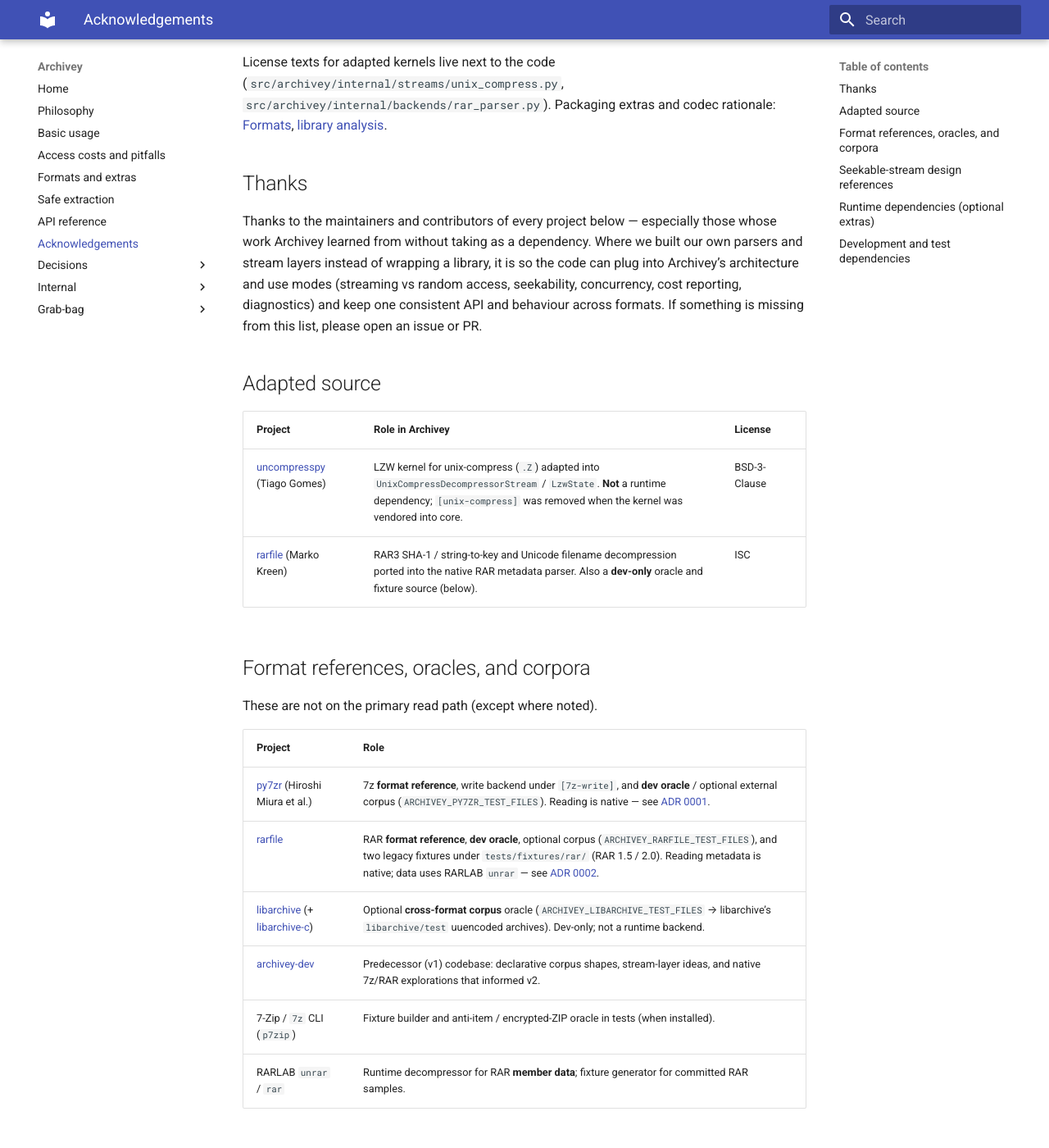
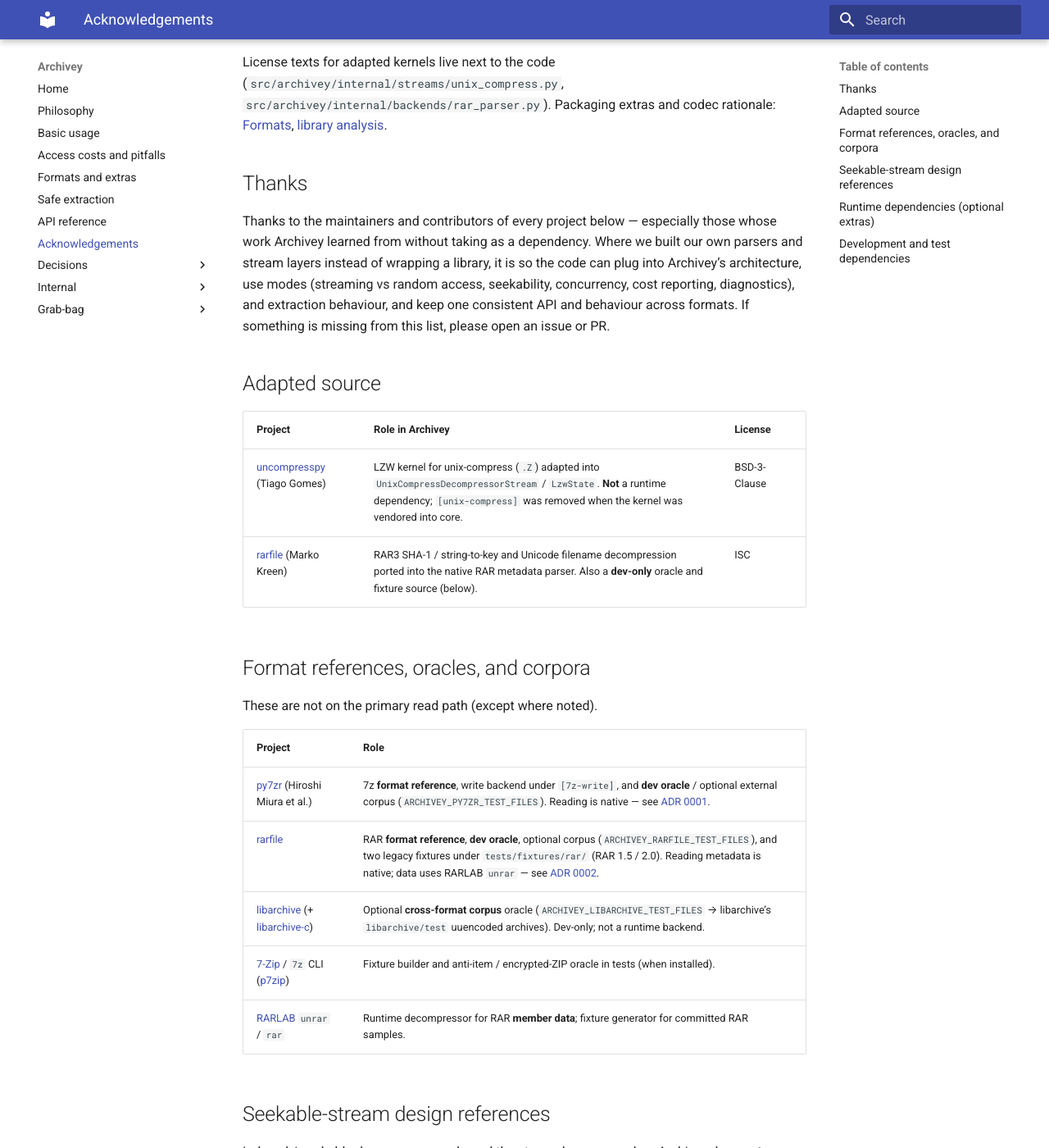
Before and after one commit to davitf/archivey-2, an MkDocs documentation site: the page built from docs/acknowledgements.md, in a window 1280 px wide and 1400 px high, scrolled down 209 px. Shown: the whole window at 82% size. Built offline with MkDocs 1.6.1 and Material for MkDocs 9.7.7, drawn with Linux system fonts in a browser that asks for light colours; part of the change alters nothing that is shown; some of the changed text lies outside the part shown.

Commit message:
docs: refine acknowledgements links and framing
Mention extraction behaviour with architecture/use modes, drop archivey-dev,
and link project / stdlib pages throughout the tables.

Co-authored-by: Davi Figueiredo <davitf@users.noreply.github.com>

```diff
--- a/docs/acknowledgements.md
+++ b/docs/acknowledgements.md
@@ -15,9 +15,10 @@ License texts for adapted kernels live next to the code
 Thanks to the maintainers and contributors of every project below — especially those
 whose work Archivey learned from without taking as a dependency. Where we built our own
 parsers and stream layers instead of wrapping a library, it is so the code can plug into
-Archivey’s architecture and use modes (streaming vs random access, seekability,
-concurrency, cost reporting, diagnostics) and keep one consistent API and behaviour
-across formats. If something is missing from this list, please open an issue or PR.
+Archivey’s architecture, use modes (streaming vs random access, seekability,
+concurrency, cost reporting, diagnostics), and extraction behaviour, and keep one
+consistent API and behaviour across formats. If something is missing from this list,
+please open an issue or PR.
 
 ## Adapted source
 
@@ -35,9 +36,8 @@ These are not on the primary read path (except where noted).
 | [py7zr](https://github.com/miurahr/py7zr) (Hiroshi Miura et al.) | 7z **format reference**, write backend under `[7z-write]`, and **dev oracle** / optional external corpus (`ARCHIVEY_PY7ZR_TEST_FILES`). Reading is native — see [ADR 0001](decisions/0001-native-7z-not-py7zr.md). |
 | [rarfile](https://github.com/markokr/rarfile) | RAR **format reference**, **dev oracle**, optional corpus (`ARCHIVEY_RARFILE_TEST_FILES`), and two legacy fixtures under `tests/fixtures/rar/` (RAR 1.5 / 2.0). Reading metadata is native; data uses RARLAB `unrar` — see [ADR 0002](decisions/0002-native-rar-metadata-unrar-data.md). |
 | [libarchive](https://github.com/libarchive/libarchive) (+ [libarchive-c](https://github.com/Changaco/python-libarchive-c)) | Optional **cross-format corpus** oracle (`ARCHIVEY_LIBARCHIVE_TEST_FILES` → libarchive’s `libarchive/test` uuencoded archives). Dev-only; not a runtime backend. |
-| [archivey-dev](https://github.com/davitf/archivey-dev) | Predecessor (v1) codebase: declarative corpus shapes, stream-layer ideas, and native 7z/RAR explorations that informed v2. |
-| 7-Zip / `7z` CLI (`p7zip`) | Fixture builder and anti-item / encrypted-ZIP oracle in tests (when installed). |
-| RARLAB `unrar` / `rar` | Runtime decompressor for RAR **member data**; fixture generator for committed RAR samples. |
+| [7-Zip](https://www.7-zip.org/) / `7z` CLI ([p7zip](https://github.com/p7zip-project/p7zip)) | Fixture builder and anti-item / encrypted-ZIP oracle in tests (when installed). |
+| [RARLAB](https://www.rarlab.com/) `unrar` / `rar` | Runtime decompressor for RAR **member data**; fixture generator for committed RAR samples. |
 
 ## Seekable-stream design references
 
@@ -48,7 +48,7 @@ and [known issues](internal/known-issues.md).
 
 | Project | Role |
 | --- | --- |
-| [python-xz](https://github.com/Rogdham/python-xz) (Rogdham) | Design reference for native XZ block-index seeking / synthetic single-block streams (`xz.py` over stdlib `lzma`). Evaluated and **not** used as a dependency (was briefly pinned dead in `[all]`, then removed). Provenance: [archivey-dev#214](https://github.com/davitf/archivey-dev/pull/214). |
+| [python-xz](https://github.com/Rogdham/python-xz) (Rogdham) | Design reference for native XZ block-index seeking / synthetic single-block streams (`xz.py` over stdlib `lzma`). Evaluated and **not** used as a dependency (was briefly pinned dead in `[all]`, then removed). |
 | [rapidgzip](https://github.com/mxmlnkn/rapidgzip) (mxmlnkn) | Runtime `[seekable]` accelerator for gzip **and** bzip2 (`IndexedBzip2File` bundled inside rapidgzip). |
 | [indexed_bzip2](https://github.com/mxmlnkn/indexed_bzip2) / [indexed_gzip](https://github.com/pauldmccarthy/indexed_gzip) | Evaluated for random access; standalone `indexed_bzip2` is **deliberately not** imported (macOS dual-load heap corruption with rapidgzip). Same author lineage as rapidgzip; also relevant via [ratarmount](https://github.com/mxmlnkn/ratarmount). |
 | [indexed_zstd](https://github.com/martinellimarco/indexed_zstd) (martinellimarco) | Evaluated for efficient seeking over arbitrary `.zst`; **deferred** (frame-granularity only; C++ coexistence risk). Tracked in `IDEAS.md`. |
@@ -73,8 +73,13 @@ Bare `pip install archivey` has **no** third-party runtime deps. Named extras pu
 `[recommended]` / `[recommended-lite]` / `[all]` are convenience aliases over the table
 above (`[all]` currently equals `[recommended]`).
 
-**Stdlib** (always): `zipfile`, `tarfile`, `gzip`, `bz2`, `lzma`, `zlib`, and on 3.14+
-`compression.zstd`.
+**Stdlib** (always): [`zipfile`](https://docs.python.org/3/library/zipfile.html),
+[`tarfile`](https://docs.python.org/3/library/tarfile.html),
+[`gzip`](https://docs.python.org/3/library/gzip.html),
+[`bz2`](https://docs.python.org/3/library/bz2.html),
+[`lzma`](https://docs.python.org/3/library/lzma.html),
+[`zlib`](https://docs.python.org/3/library/zlib.html), and on 3.14+
+[`compression.zstd`](https://docs.python.org/3/library/compression.zstd.html).
 
 ## Development and test dependencies
 
@@ -82,12 +87,12 @@ Declared in the PEP 735 `dev` / `docs` / `fuzz` groups (not user-facing extras):
 
 | Package | Use |
 | --- | --- |
-| `py7zr`, `rarfile`, `libarchive-c` | Format oracles / optional external corpora |
+| [py7zr](https://github.com/miurahr/py7zr), [rarfile](https://github.com/markokr/rarfile), [libarchive-c](https://github.com/Changaco/python-libarchive-c) | Format oracles / optional external corpora |
 | [ncompress](https://github.com/valgur/ncompress) | LZW **compressor** for `.Z` fixtures (decode is native) |
-| `pycdlib`, `cryptography`, `backports.zstd`, `lz4`, `brotli` | Exercise optional backends in the default dev env |
-| `urllib3`, `fsspec` | Real third-party stream objects in input tests |
-| `hypothesis` | Property tests for safety logic |
-| `pytest`, `pytest-cov`, `pytest-timeout`, `coverage` | Test runner / coverage |
-| `ruff`, `pyrefly`, `ty`, `pre-commit` | Lint and type-check |
-| `mkdocs`, `mkdocs-material`, `mkdocstrings`, … | Docs site (`docs` group) |
+| [pycdlib](https://github.com/clalancette/pycdlib), [cryptography](https://github.com/pyca/cryptography), [backports.zstd](https://github.com/Rogdham/backports.zstd), [lz4](https://github.com/python-lz4/python-lz4), [brotli](https://github.com/google/brotli) | Exercise optional backends in the default dev env |
+| [urllib3](https://github.com/urllib3/urllib3), [fsspec](https://github.com/fsspec/filesystem_spec) | Real third-party stream objects in input tests |
+| [hypothesis](https://github.com/HypothesisWorks/hypothesis) | Property tests for safety logic |
+| [pytest](https://github.com/pytest-dev/pytest), [pytest-cov](https://github.com/pytest-dev/pytest-cov), [pytest-timeout](https://github.com/pytest-dev/pytest-timeout), [coverage](https://github.com/nedbat/coveragepy) | Test runner / coverage |
+| [ruff](https://github.com/astral-sh/ruff), [pyrefly](https://github.com/facebook/pyrefly), [ty](https://github.com/astral-sh/ty), [pre-commit](https://github.com/pre-commit/pre-commit) | Lint and type-check |
+| [mkdocs](https://github.com/mkdocs/mkdocs), [mkdocs-material](https://github.com/squidfunk/mkdocs-material), [mkdocstrings](https://github.com/mkdocstrings/mkdocstrings), … | Docs site (`docs` group) |
 | [atheris](https://github.com/google/atheris) | Coverage-guided fuzz (`fuzz` group; CI-only) |
```
